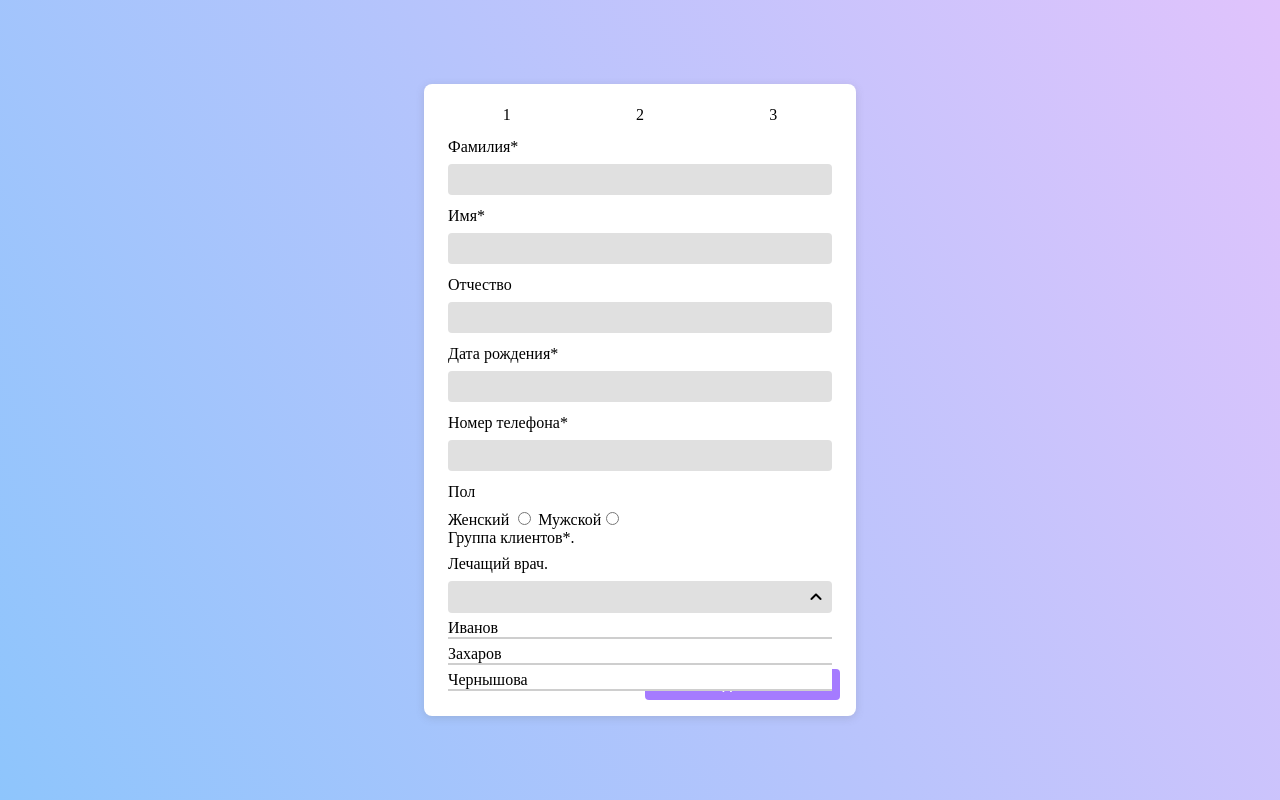
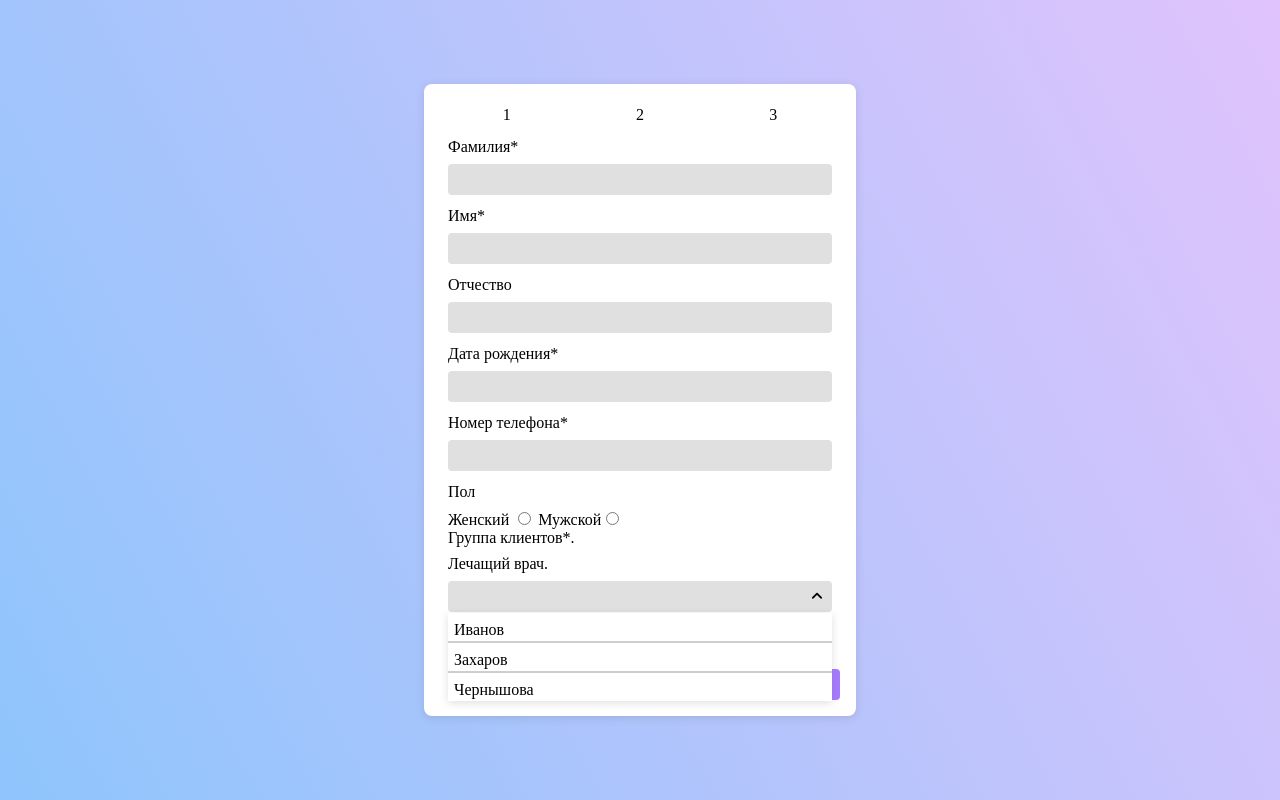
Before and after one commit to Sadnessa/test-form, a Vue app: page / in a window 1280 px wide. Both pictures are taken after a click on the element "expand_more". Built offline with nearby package versions, Linux system fonts and the light colour scheme.

Commit message:
Changed select. Added hover.

```diff
--- a/src/components/base/FormSelector.vue
+++ b/src/components/base/FormSelector.vue
@@ -12,7 +12,7 @@
     </FormInput>
     <div class="select" v-if="isVisible">
       <div class="select__item" v-for="i in items" :key="i">
-        {{ i }}
+        <p>{{ i }}</p>
       </div>
     </div>
   </div>
@@ -60,6 +60,7 @@ export default {
     align-items: center;
     user-select: none;
     cursor: pointer;
+    font-size: 22px;
   }
 
   .select {
@@ -67,10 +68,26 @@ export default {
     top: 32px;
     width: 100%;
     background: white;
+    box-shadow: rgba(99, 99, 99, 0.2) 0px 2px 8px 0px;
 
     &__item {
+      padding-top: 6px;
+      transition: 0.2s all ease-in-out;
+      cursor: pointer;
       border-bottom: solid 2px rgb(206, 206, 206);
-      padding-top: 6px;
+
+      &:last-child {
+        border-bottom: none;
+      }
+
+      &:hover {
+        background: rgba(192, 192, 192, 0.219);
+      }
+
+      p {
+        margin: 0px;
+        padding: 2px 6px;
+      }
     }
   }
 }
```
